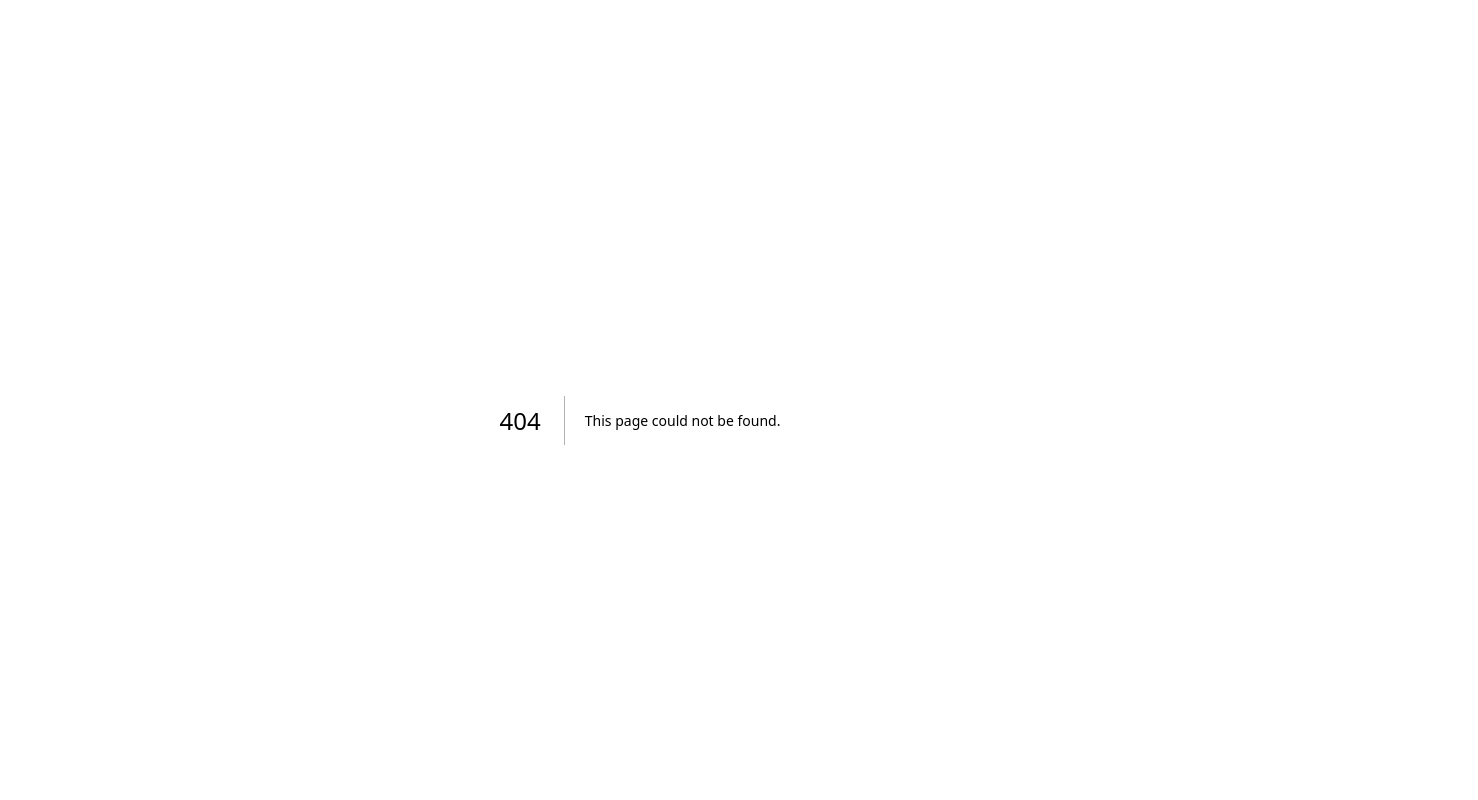
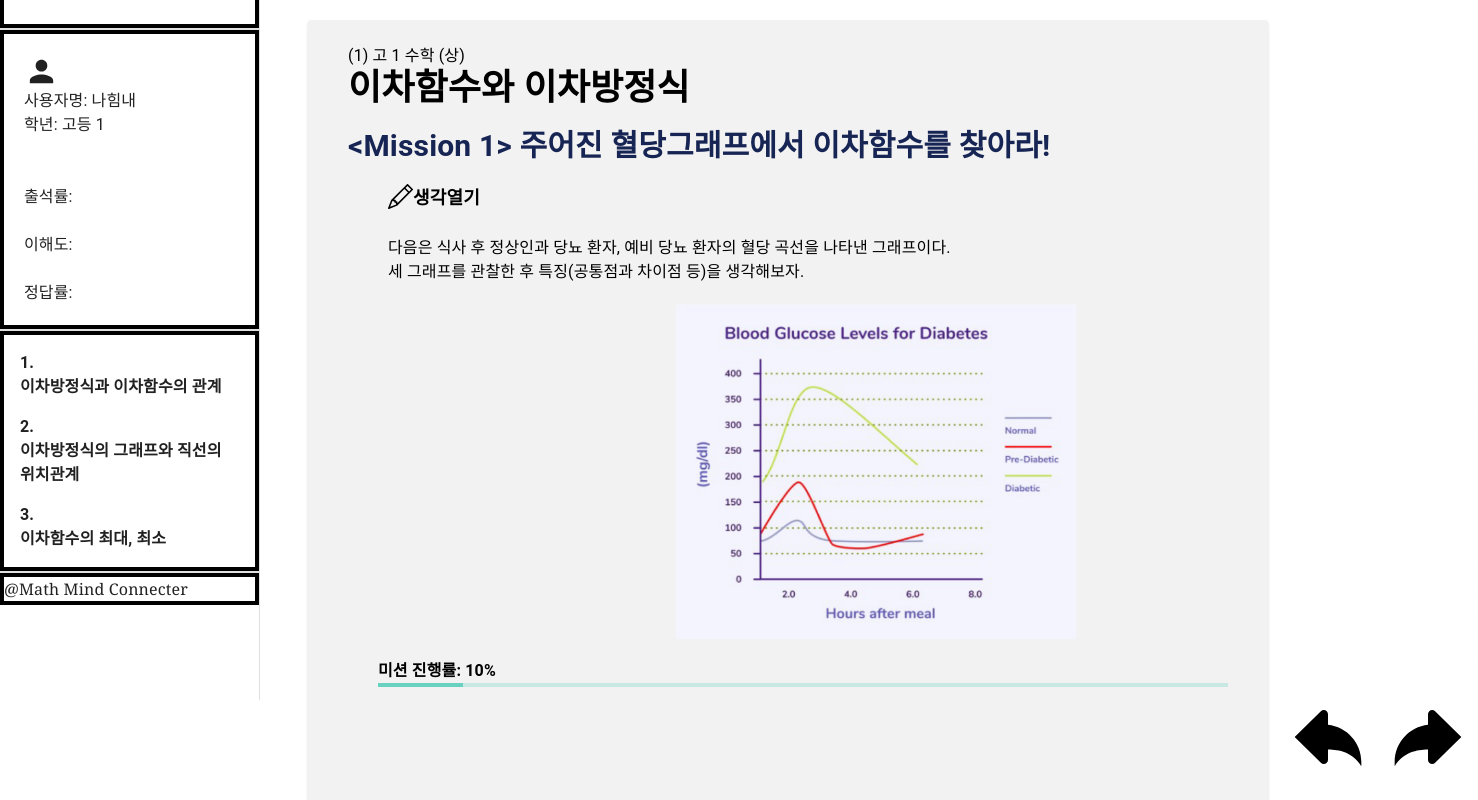
Before and after one commit to sunkim1017/mmc, a Next.js app: page /mathH/first/activity/one in a window 1280 px wide. Before the commit this address had no page. Shown: the part 100-900 px from the top of the page, 1478 px wide, since content can reach past the window. Built offline with nearby package versions, Linux system fonts and the light colour scheme.

Commit message:
생각열기

```diff
--- /dev/null
+++ b/src/app/mathH/first/activity/one/page.tsx
@@ -0,0 +1,11 @@
+'use client'
+import AC2 from "@/component/activity/AC2";
+
+export default function ActivityPage() {
+
+  return (
+    <>
+      <AC2></AC2>
+    </>
+  )
+}
--- /dev/null
+++ b/src/app/mathH/first/activity/two/page.tsx
@@ -0,0 +1,11 @@
+'use client'
+import AC1 from "@/component/activity/AC1";
+
+export default function ActivityPage() {
+
+  return (
+    <>
+      <AC1></AC1>
+    </>
+  )
+}
--- a/src/app/mathH/first/page.tsx
+++ b/src/app/mathH/first/page.tsx
@@ -13,7 +13,9 @@ export default function FirstPage(){
       <h1 className="text-xl mt-5">1. 이차방정식과 이차함수의 관계</h1>
       <div className="flex justify-between gap-16 mx-40 my-14">
         <div>
-          <LiaSeedlingSolid size={200} onClick={()=> router.push('/mathH/first/activity')}/>
+          <LiaSeedlingSolid size={200}
+            onClick={()=> {
+              router.push(`/mathH/first/activity`)}}/>
           <p className="text-2xl ml-14 font-semibold">활동하기</p>
         </div>
 
--- a/src/component/activity/AC1.tsx
+++ b/src/component/activity/AC1.tsx
@@ -1,11 +1,13 @@
+'use client'
+
 import ProgressBar from "@/component/PercentageBar";
 import { TbChalkboard } from "react-icons/tb";
 import { TiArrowBack } from "react-icons/ti";
 import { TiArrowForward } from "react-icons/ti";
-
+import { useRouter } from "next/navigation";
 
 export default function AC1() {
-
+  const router = useRouter();
   return (
     <>
     <div className="relative">
@@ -21,17 +23,17 @@ export default function AC1() {
       </p>
 
 
-      <footer style={{marginTop: 200, marginLeft: 30}} className="text-black">
 
-        <p className="font-bold">미션 진행률: 10%</p>
-        <ProgressBar value={10}/>
-        <div className="absolute" style={{  marginLeft: 900}}><TiArrowBack size={100} /></div>
-        <div className="absolute" style={{  marginLeft: 1000}}><TiArrowForward size={100} /></div>
-      </footer>
 
 
     </div>
+    <footer style={{marginTop: 200, marginLeft: 30}} className="text-black">
 
+        <p className="font-bold">미션 진행률: 0%</p>
+        <ProgressBar value={0}/>
+        <div className="absolute" style={{  marginLeft: 900}}><TiArrowBack size={100} /></div>
+        <div className="absolute" style={{  marginLeft: 1000}}><TiArrowForward size={100} onClick={()=>router.push('/mathH/first/activity/one')}/></div>
+      </footer>
     </>
   )
 }
--- /dev/null
+++ b/src/component/activity/AC2.tsx
@@ -0,0 +1,38 @@
+'use client'
+
+import ProgressBar from "@/component/PercentageBar";
+import { TbChalkboard } from "react-icons/tb";
+import { TiArrowBack } from "react-icons/ti";
+import { TiArrowForward } from "react-icons/ti";
+import { useRouter } from "next/navigation";
+import { BsPencil } from "react-icons/bs";
+import Image from "next/image";
+
+export default function AC1() {
+  const router = useRouter();
+  return (
+    <>
+    <div className="relative">
+      <p className="mt-5 text-3xl text-blue-950 font-semibold text-left">{`<Mission 1> 주어진 혈당그래프에서 이차함수를 찾아라!`}</p>
+
+      <div className="px-10 py-5">
+      <h1 className="flex flex-between text-lg font-bold"><BsPencil size={25}/>  생각열기</h1>
+      <br/>
+      <p>다음은 식사 후 정상인과 당뇨 환자, 예비 당뇨 환자의 혈당 곡선을 나타낸 그래프이다.</p>
+      <p>{`세 그래프를 관찰한 후 특징(공통점과 차이점 등)을 생각해보자.`}</p>
+      <Image src='/image/ac2.jpg' alt='' width='400' height='400' className="mt-5 ml-72"/>
+      </div>
+
+
+
+    </div>
+    <footer style={{marginLeft: 30}} className="text-black">
+
+        <p className="font-bold">미션 진행률: 10%</p>
+        <ProgressBar value={10}/>
+        <div className="absolute" style={{  marginLeft: 900}}><TiArrowBack size={100} onClick={()=>router.push('/mathH/first/activity')}/></div>
+        <div className="absolute" style={{  marginLeft: 1000}}><TiArrowForward size={100} onClick={()=>router.push('/mathH/first/activity/two')}/></div>
+      </footer>
+    </>
+  )
+}
```
Also changed, not shown: public/image/ac2.jpg (added).
